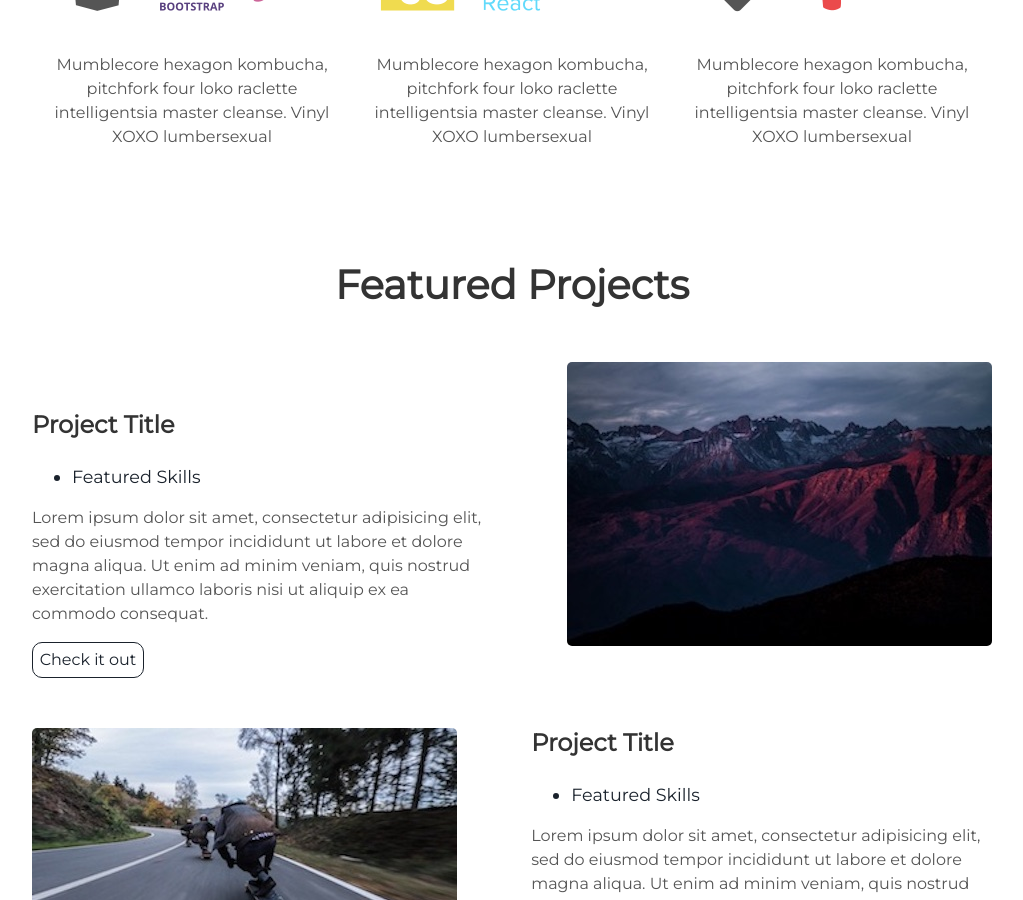
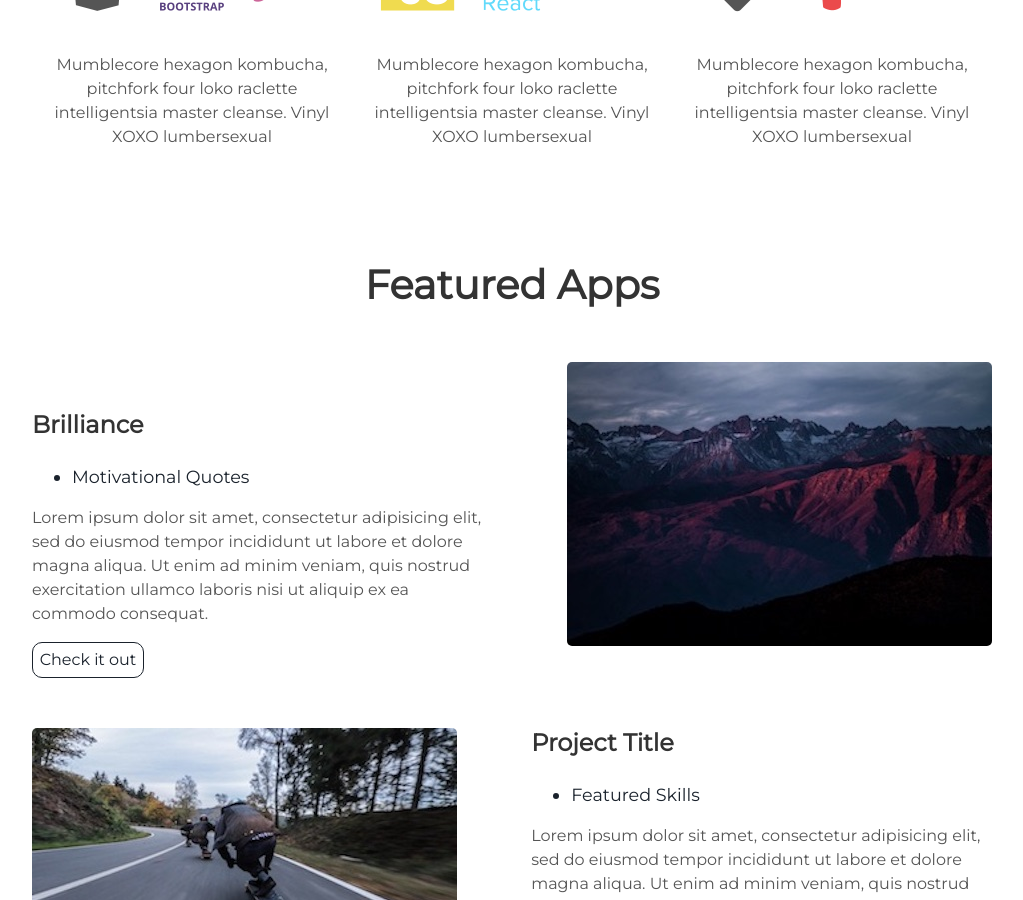
Before and after one commit to gwang123/gwang123.github.io, a Jekyll site: the page built from index.html, in a window 1280 px wide and 900 px high, scrolled down 1337 px. Shown: the whole window, without its empty margins (128-1151 px from the left). Built offline with Jekyll 4.4.1, drawn with Linux system fonts in a browser that asks for light colours.

Commit message:
Update projects.html

```diff
--- a/_includes/projects.html
+++ b/_includes/projects.html
@@ -1,14 +1,14 @@
 <div class="user-details">
-  <h1> Featured Projects </h1>
+  <h1> Featured Apps </h1>
 </div>
 <div class="user-projects">
   <div class="images-right">
     <img alt="mountains" src="{{ "/assets/img/mountains.jpg" | prepend: site.baseurl }}" />
   </div>
   <div class="contents">
-    <h3> Project Title </h3>
+    <h3> Brilliance </h3>
     <ul>
-      <li> Featured Skills</li>
+      <li> Motivational Quotes</li>
     </ul>
     <p>Lorem ipsum dolor sit amet, consectetur adipisicing elit, sed do eiusmod tempor incididunt ut labore et dolore magna aliqua. Ut enim ad minim veniam, quis nostrud exercitation ullamco laboris nisi ut aliquip ex ea commodo consequat.</p>
     <a class="project-link" href="#">Check it out</a>
```
